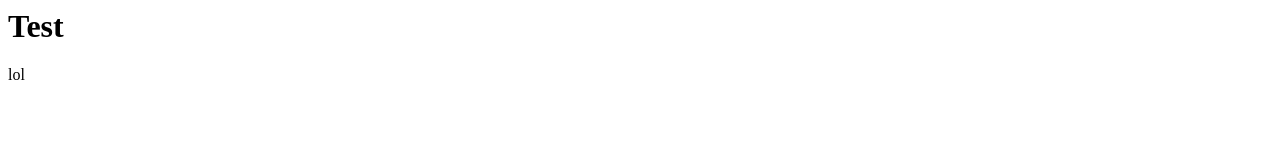
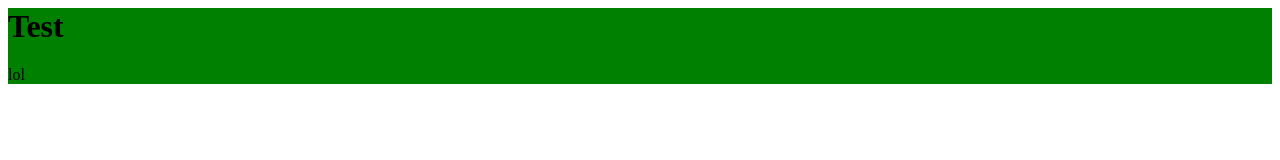
Before and after one commit to Sydykov2021/MySchool, a plain HTML site: page Index.html in a window 1280 px wide. Drawn offline with Linux system fonts and the light colour scheme.

Commit message:
Update Index.html

```diff
--- a/Index.html
+++ b/Index.html
@@ -3,13 +3,13 @@
     <title>MySchool</title>
 </head>
 <style>
-    .body{
+    .content {
         tex-align: center;
         background-color:green;
-        }
+     }
 </style>
 <body>
-<div class="bdy">
+<div class="content">
     <h1>Test</h1>
     lol
 </div>
```
